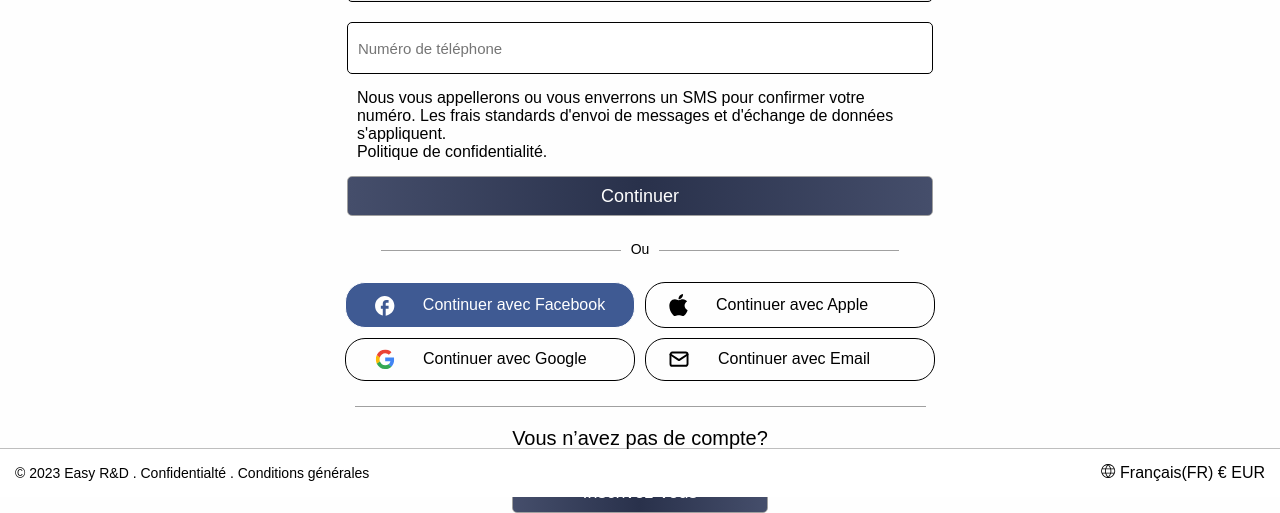
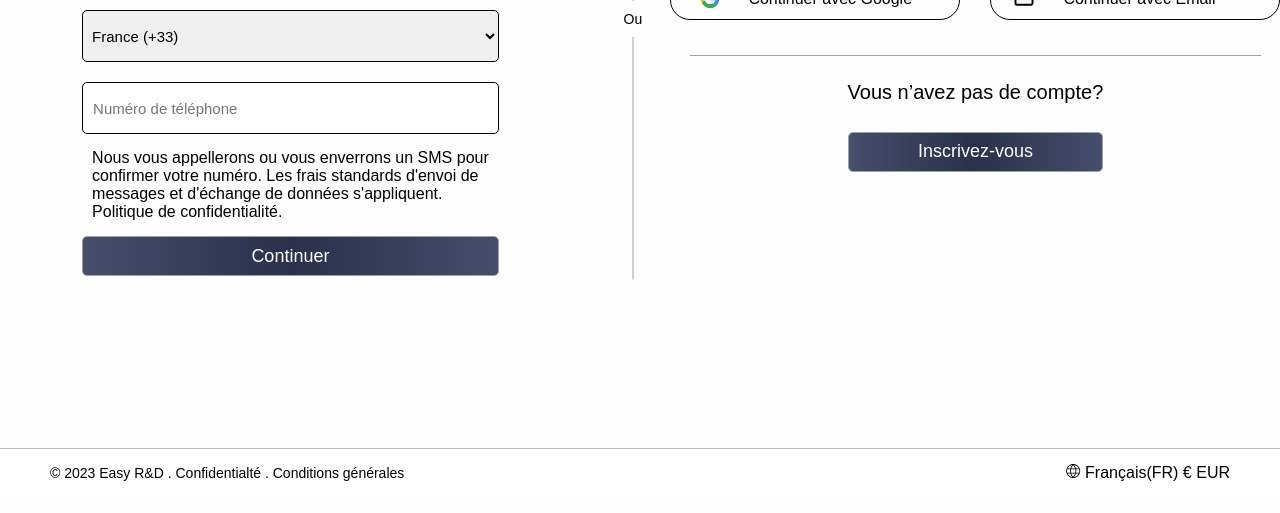
Before and after one commit to yasblha/R-D-project-, a plain HTML site: page login.html in a window 1280 px wide. Shown: the part 303-816 px from the top of the page. Drawn offline with nearby package versions, Linux system fonts and the light colour scheme; files that its build step writes are made by us from their sources; a web font is replaced by a local one.

```diff
--- a/login.html
+++ b/login.html
@@ -8,7 +8,9 @@
     <link rel="stylesheet" type="text/css" href="./dist/main.css" />
   </head>
   <body>
-    <main class="flex-center-col">
+    <main class="grid">
+      <div class="row mt-60">
+        <div class="col col-5">
           <section class="flex-center-col">
             <div><img src="./assets/Logo.svg" alt="Logo easy R & D" /></div>
             <!-- LOGO -->
@@ -19,7 +21,7 @@
               </h1>
             </div>
             <!-- UNDER LOGO TEXT -->
-        <div class="width-half p-5 mt-20">
+            <div class="width-lg p-5 mt-20">
               <form class="flex-center-col">
                 <div class="width-full flex-center mb-20">
                   <select
@@ -40,9 +42,9 @@
                 </div>
                 <div class="mb-15">
                   <p class="ml-10 mr-10">
-                Nous vous appellerons ou vous enverrons un SMS pour confirmer
-                votre numéro. Les frais standards d'envoi de messages et
-                d'échange de données s'appliquent.<br />
+                    Nous vous appellerons ou vous enverrons un SMS pour
+                    confirmer votre numéro. Les frais standards d'envoi de
+                    messages et d'échange de données s'appliquent.<br />
                     Politique de confidentialité.
                   </p>
                 </div>
@@ -53,17 +55,26 @@
                 </div>
               </form>
             </div>
+          </section>
+        </div>
         <!-- FORM CONTAINER -->
-        <div class="flex-inline-center mb-20">
-          <hr class="separator-24 mt-9" />
-          <span class="pr-10 pl-10 sous-p">Ou</span>
-          <hr class="separator-24 mt-9" />
+        <div class="col col-1 flex-center-col">
+          <div class="flex-align-center mb-20">
+            <div class="flex-align-center">
+              <hr class="vertical-separator-45 mt-50 mb-50" />
+              <span
+                class="p-10 sous-p"
+                style="background-color: #fefefe; z-index: 10"
+                >Ou</span
+              >
             </div>
             <!-- SPERATOR -->
-      </section>
+          </div>
+        </div>
+        <div class="col col-5 flex-center-col">
           <section class="flex-center-col mb-20">
             <div class="flex-inline-center">
-          <button class="social-button fb-btn p-10 flex-inline-center w-290">
+              <button class="social-button fb-btn p-10 flex-inline-center">
                 <svg
                   xmlns="http://www.w3.org/2000/svg"
                   fill="none"
@@ -78,7 +89,7 @@
 
                 Continuer avec Facebook
               </button>
-          <button class="social-button apple-btn p-10 w-290">
+              <button class="social-button apple-btn p-10">
                 <svg
                   xmlns="http://www.w3.org/2000/svg"
                   fill="none"
@@ -94,7 +105,7 @@
               </button>
             </div>
             <div class="flex-inline-center">
-          <button class="social-button google-btn p-10 w-290">
+              <button class="social-button google-btn p-10">
                 <svg
                   xmlns="http://www.w3.org/2000/svg"
                   fill="none"
@@ -127,7 +138,7 @@
                 </svg>
                 Continuer avec Google
               </button>
-          <button class="social-button email-btn p-10 w-290">
+              <button class="social-button email-btn p-10">
                 <svg
                   xmlns="http://www.w3.org/2000/svg"
                   fill="none"
@@ -157,14 +168,16 @@
           <hr class="separator-57" />
           <!-- SPERATOR -->
           <section>
-        <div class="flex-center-col mt-20">
+            <div class="flex-center-col mt-25">
               <h3 class="mb-23">Vous n’avez pas de compte?</h3>
-          <button class="button-bg-blue width-full" type="submit">
+              <button class="button-bg-blue width-full mt-5" type="submit">
                 Inscrivez-vous
               </button>
             </div>
           </section>
+        </div>
         <!-- REGISTER BUTTON -->
+      </div>
     </main>
     <footer>
       <div class="footer-container">
--- a/scss/base/_base.scss
+++ b/scss/base/_base.scss
@@ -1,6 +1,6 @@
-@import url("https://fonts.cdnfonts.com/css/circular-std");
+@import url('https://fonts.cdnfonts.com/css/circular-std');
 
-$font1: "Circular Std", sans-serif;
+$font1: 'Circular Std', sans-serif;
 
 $color-background: #fefefe;
 
@@ -38,3 +38,7 @@ body {
     background-color: $color-grey;
   }
 }
+
+.overflow {
+  overflow: scroll;
+}
--- a/scss/components/_buttons.scss
+++ b/scss/components/_buttons.scss
@@ -89,13 +89,18 @@
   display: inline-flex;
   align-items: center;
   font-size: 1.6rem;
-  margin: 5px;
+  width: 29rem;
+  margin: 1.5rem;
   border: 1px solid;
   background-color: transparent;
   border-radius: $border-radius-20;
   &.fb-btn {
     background-color: $color-social-button-fb;
     color: white;
+  }
+  @include responsive(lg) {
+    margin: 0.5rem;
+    width: 20rem;
   }
 }
 
--- a/scss/components/_display.scss
+++ b/scss/components/_display.scss
@@ -39,7 +39,15 @@
   align-items: center;
   justify-content: center;
 }
+.flex-inline-center-around {
+  display: inline-flex;
+  flex-direction: row;
+  justify-content: space-between;
+}
 
+.width-lg {
+  width: 80%;
+}
 .width-full {
   width: 100%;
 }
--- a/scss/components/_footer.scss
+++ b/scss/components/_footer.scss
@@ -2,7 +2,7 @@
   position: fixed;
   bottom: 0;
   background-color: white;
-  width: 100%;
+  width: 100vw;
   z-index: 10;
   box-shadow: 0 -1px 0px 0px rgba(0, 0, 0, 0.25);
   display: flex;
@@ -11,11 +11,11 @@
   align-items: center;
   padding: 1.5rem 0rem;
 
-  .sous-p{
-    margin-left: 1.5rem;
+  .sous-p {
+    margin-left: 5rem;
   }
 
-  .langue{
-    margin-right: 1.5rem;
+  .langue {
+    margin-right: 5rem;
   }
 }
--- /dev/null
+++ b/scss/components/_grid.scss
@@ -0,0 +1,30 @@
+
+@use 'sass:math';
+.container {
+  margin-left: auto;
+  margin-right: auto;
+  max-width: 1200px;
+  width: 100%;
+}
+
+.row {
+  display: flex;
+  flex-wrap: wrap;
+  margin-left: math.div($grid-gutter, 2);
+  margin-right: math.div($grid-gutter, 2);
+}
+
+.col {
+  flex-grow: 1;
+  flex-basis: 0;
+  padding-left: math.div($grid-gutter, 2);
+  padding-right: math.div($grid-gutter, 2);
+}
+
+// Generate classes for each column size
+@for $i from 1 through $grid-columns {
+  .col-#{$i} {
+    flex-basis: percentage(math.div($i, $grid-columns));
+    max-width: percentage(math.div($i, $grid-columns));
+  }
+}
--- /dev/null
+++ b/scss/components/_placement.scss
@@ -0,0 +1,18 @@
+@for $i from 1 through 10000 {
+  $decimal-i: calc($i / 10);
+  .top-#{$i} {
+    @include top(#{$decimal-i}rem);
+  }
+
+  .left-#{$i} {
+    @include left(#{$decimal-i}rem);
+  }
+
+  .right-#{$i} {
+    @include right(#{$decimal-i}rem);
+  }
+
+  .bottom-#{$i} {
+    @include bottom(#{$decimal-i}rem);
+  }
+}
--- a/scss/components/_separator.scss
+++ b/scss/components/_separator.scss
@@ -7,7 +7,6 @@
     width: 100%;
   }
 }
-
 
 .separator-57-90-sm {
   background: $color-grey;
@@ -30,15 +29,12 @@
   }
 }
 
-
-
 .separator-54 {
   background: $color-grey;
   border: 0;
   height: 1px;
   width: 54.3rem;
 }
-
 
 .separator-40 {
   background: $color-grey;
@@ -70,3 +66,22 @@
   height: 1px;
   width: 24rem;
 }
+.vertical-separator-24 {
+  background: $color-grey;
+  border: 0;
+  height: 1px;
+  width: 24rem;
+  transform: rotate(90deg);
+  position: absolute;
+}
+.vertical-separator-45 {
+  background: $color-grey;
+  border: 0;
+  height: 1px;
+  transform: rotate(90deg);
+  position: absolute;
+  width: 52rem;
+  @include responsive(md) {
+    width: 100%;
+  }
+}
--- a/scss/main.scss
+++ b/scss/main.scss
@@ -1,4 +1,5 @@
 //Import variables
+
 @import 'variables/variables';
 @import 'functions/functions';
 
@@ -14,21 +15,23 @@
 @import 'layout/home-card';
 
 // Import component styles
-@import "components/buttons";
-@import "components/forms";
-@import "components/cards";
-@import "components/modals";
-@import "components/header";
-@import "components/separator";
-@import "components/resto-card-overview";
-@import "components/display";
-@import "components/footer";
-@import "components/input";
-@import "components/select";
-@import "components/margin";
-@import "components/padding";
-@import "components/width";
-@import "components/resto_types";
+@import 'components/buttons';
+@import 'components/grid';
+@import 'components/placement';
+@import 'components/forms';
+@import 'components/cards';
+@import 'components/modals';
+@import 'components/header';
+@import 'components/separator';
+@import 'components/resto-card-overview';
+@import 'components/display';
+@import 'components/footer';
+@import 'components/input';
+@import 'components/select';
+@import 'components/margin';
+@import 'components/padding';
+@import 'components/width';
+@import 'components/resto_types';
 
 // Import page styles
 @import 'pages/home';
--- a/scss/mixins/_mixins.scss
+++ b/scss/mixins/_mixins.scss
@@ -78,3 +78,16 @@
     }
   }
 }
+
+@mixin top($value) {
+  top: $value;
+}
+@mixin bottom($value) {
+  bottom: $value;
+}
+@mixin right($value) {
+  right: $value;
+}
+@mixin left($value) {
+  left: $value;
+}
--- a/scss/variables/_variables.scss
+++ b/scss/variables/_variables.scss
@@ -17,3 +17,5 @@ $border-radius-20: 20px;
 $border-radius-15: 15px;
 $border-radius-10: 10px;
 $border-radius-5: 5px;
+$grid-gutter: 30px;
+$grid-columns: 12;
```
Also changed, not shown: design_guide.html (added, +80 -0 lines). Lines whose indentation alone changed are shown as unchanged.
